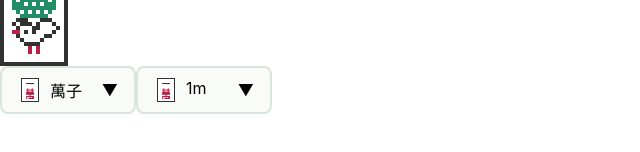
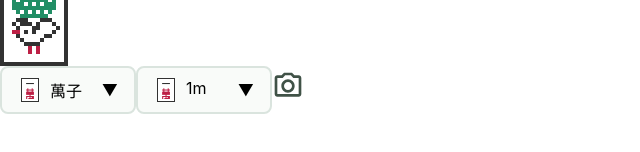
Before and after one commit to disk-12/HappyMahjong, a React (Create React App) app in the folder frontend/: page / in a window 1280 px wide. Shown: the part 260-412 px from the top of the page, without its empty margins (0-640 px from the left). Built offline with nearby package versions, Linux system fonts and the light colour scheme.

Commit message:
🎉 react-icon can be used

```diff
--- a/frontend/src/pages/Top/Top.tsx
+++ b/frontend/src/pages/Top/Top.tsx
@@ -5,6 +5,8 @@ import { haiListSelector, add } from "../../app/HaiListSlice";
 import { Link } from "react-router-dom";
 import { Hai } from "components/Hai";
 import { HaiSelector } from "components/HaiSelector/HaiSelector";
+import { MdOutlineCameraAlt } from 'react-icons/md';
+import { color } from "assets/color";
 interface Props {}
 
 export const Top: React.FC<Props> = ({}) => {
@@ -35,6 +37,7 @@ export const Top: React.FC<Props> = ({}) => {
       <Hai type="s" number={1}></Hai>
       <HaiSelector isType initSelected={0} />
       <HaiSelector type="m" initSelected={0} />
+      <MdOutlineCameraAlt size={32} color={color.MainGreen} title="Take picture!"/>
     </>
   );
 };
```
